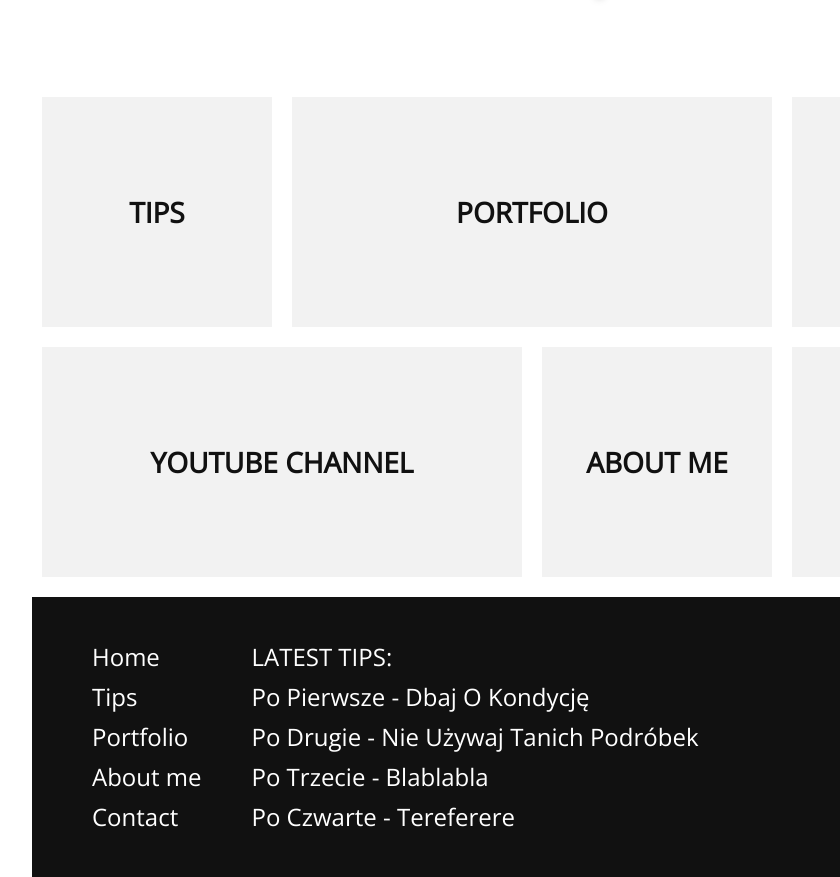
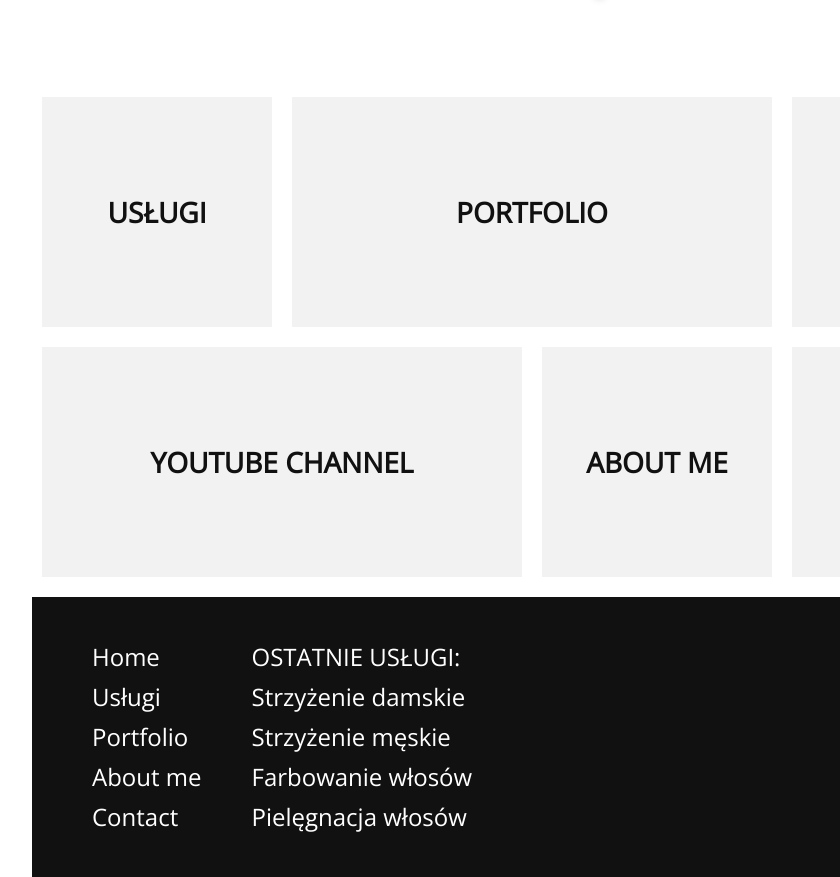
Before and after one commit to rbrzozowski/salonmirage, a plain HTML site: page index.html in a window 1280 px wide. Shown: the part 493-1370 px from the top of the page, 108-948 px from the left. Drawn offline with nearby package versions, Linux system fonts and the light colour scheme.

Commit message:
change tips to uslugi (cases)

```diff
--- a/index.html
+++ b/index.html
@@ -17,7 +17,7 @@
 					<li><a href="about.html">About me</a></li>
 					<li><a href="contact.html">Contact</a></li>
 				</ul>
-				<a href="cases.html" class="header-cases">Tips</a>
+				<a href="cases.html" class="header-cases">Usługi</a>
 			</nav>
 		</header>
 		<main>
@@ -29,9 +29,9 @@
 			</section>
 			<div class="wrapper">
 				<section class="index-links">
-					<a href="tips.html">
+					<a href="cases.html">
 						<div class="index-boxlink-square">
-							<h3>Tips</h3>
+							<h3>Usługi</h3>
 						</div>
 					</a>
 					<a href="#">
@@ -66,17 +66,17 @@
 			<footer>
 				<ul class="footer-links-main">
 					<li><a href="">Home</a></li>
-					<li><a href="">Tips</a></li>
+					<li><a href="">Usługi</a></li>
 					<li><a href="">Portfolio</a></li>
 					<li><a href="">About me</a></li>
 					<li><a href="">Contact</a></li>
 				</ul>
-				<ul class="footer-links-tips">
-					<li><p>Latest Tips:</p></li>
-					<li><a	href="#">Po pierwsze - dbaj o kondycję</a></li>
-					<li><a	href="#">Po drugie - nie używaj tanich podróbek</a></li>
-					<li><a	href="#">Po trzecie - blablabla</a></li>
-					<li><a	href="#">Po czwarte - tereferere</a></li>
+				<ul class="footer-links-cases">
+					<li><p>Ostatnie Usługi:</p></li>
+					<li><a	href="#">Strzyżenie damskie</a></li>
+					<li><a	href="#">Strzyżenie męskie</a></li>
+					<li><a	href="#">Farbowanie włosów</a></li>
+					<li><a	href="#">Pielęgnacja włosów</a></li>
 				</ul>
 				<div class="footer-sm">
 					<a href="#">
--- a/style.css
+++ b/style.css
@@ -222,7 +222,7 @@ header .header-cases {
 		float: right;
 		margin-right: 40px;
 		margin-top: 30px;
-		padding: 0 40px;
+		padding: 0 20px;
 	}
 }
 
```
